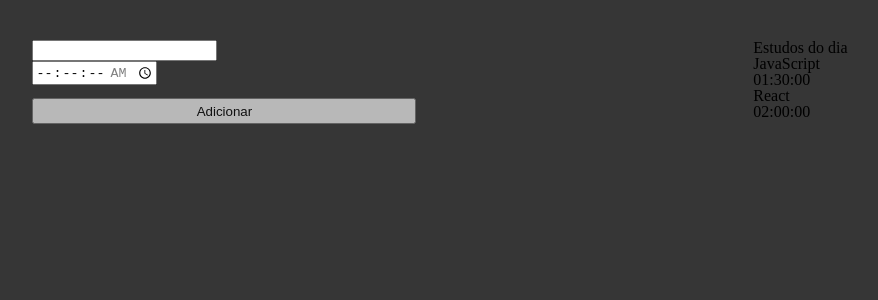
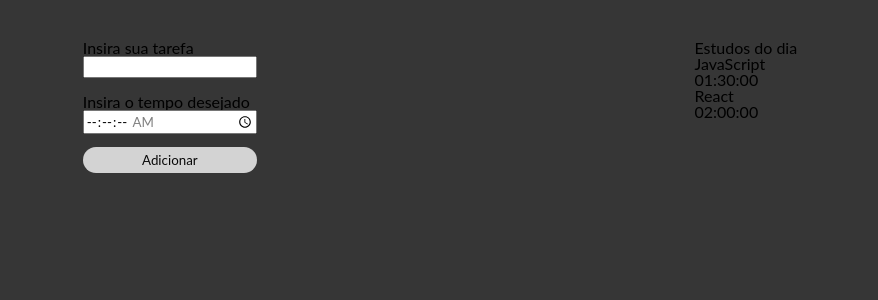
Before and after one commit to MasterKelwin/K-Timer, a React (Create React App) app: page / in a window 1280 px wide. Shown: the top 300 px of the page, without its empty margins (200-1078 px from the left). Built offline with nearby package versions, Linux system fonts and the light colour scheme.

Commit message:
checkpoint

```diff
--- a/src/components/button/button.module.scss
+++ b/src/components/button/button.module.scss
@@ -1,8 +1,11 @@
 .button {
-    width: 30vw;
+    width: 100%;
     margin-top: 1em;
     height: 2vw;
-    opacity: .7;
+    opacity: .85;
+    border: none;
+    border-radius: 20px;
+    font-family: 'Lato', sans-serif;
 }
 
 .button:hover {
--- /dev/null
+++ b/src/components/form/form.module.scss
@@ -0,0 +1,16 @@
+.form {
+    height: 100%;
+}
+
+.input {
+    font-family: 'Lato', sans-serif;
+}
+
+.divTask, .divTime {
+    display: flex;
+    flex-direction: column;
+}
+
+.divTask {
+    margin-bottom: 1em;
+}
--- a/src/components/form/index.tsx
+++ b/src/components/form/index.tsx
@@ -1,17 +1,23 @@
-import React from "react";
-import Button from "../button"
+import React from 'react';
+import Button from '../button';
+import style from './form.module.scss';
 
 class Form extends React.Component {
   render() {
     return(
-            <form>
-                <div>
-                    <label htmlFor="task"></label>
-                    <input type="text" id="task" required />
+      <form className={style.form}>
+        <div className={style.divTask}>
+          <label htmlFor="task">Insira sua tarefa</label>
+          <input
+            className={style.input}
+            type="text"
+            id="task"
+            required />
         </div>
-                <div>
-                    <label htmlFor="time"></label>
+        <div className={style.divTime}>
+          <label htmlFor="time">Insira o tempo desejado</label>
           <input
+              className={style.input}
               type="time"
               id="time"
               min={"00:00:01"}
--- a/src/index.css
+++ b/src/index.css
@@ -50,3 +50,13 @@ a {
 html {
   background-color: rgb(54, 54, 54);
 }
+
+main {
+	height: 100%;
+}
+
+@import url('https://fonts.googleapis.com/css2?family=Lato:wght@300;400;700&display=swap');
+
+html {
+	font-family: 'Lato', sans-serif;
+}
```
Also changed, not shown: src/pages/App.module.scss (line endings or trailing spaces). Lines whose indentation alone changed are shown as unchanged.
